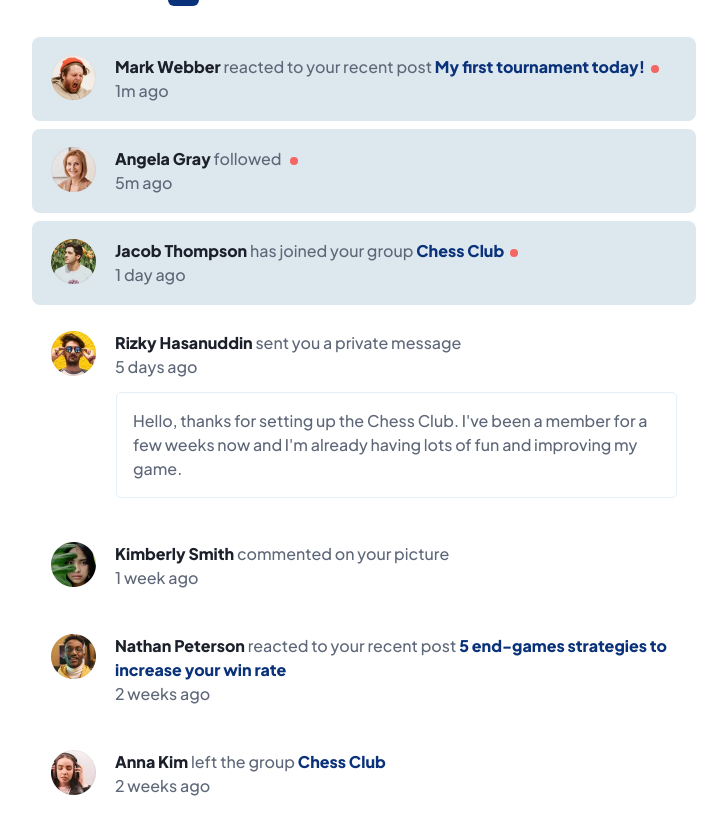
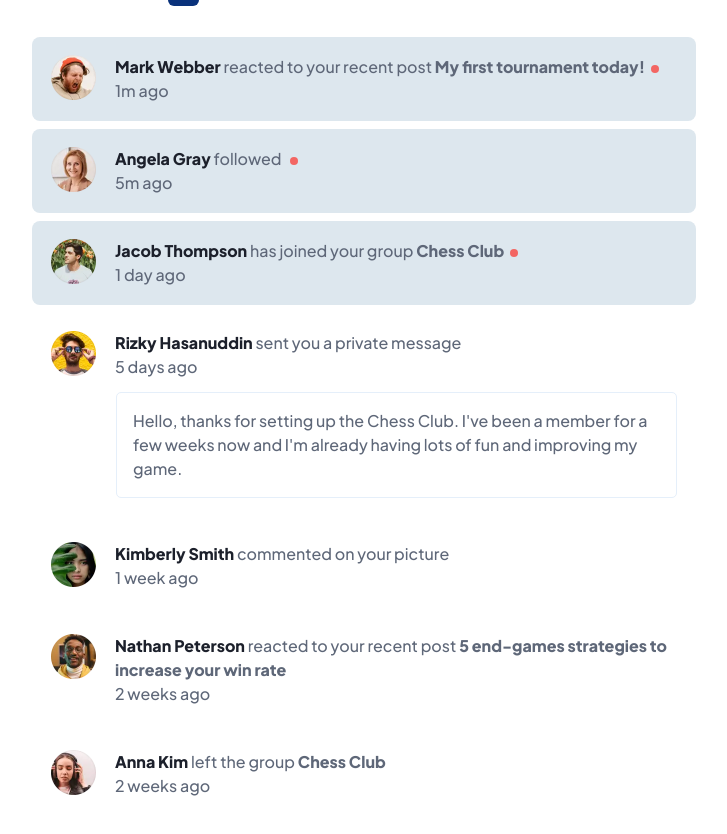
Before and after one commit to ortonb110/notification-page, a React (Create React App) app: page / in a window 1280 px wide. Shown: the top 834 px of the page, without its empty margins (276-1003 px from the left). Built offline with nearby package versions, Linux system fonts and the light colour scheme.

Commit message:
Notification Component Update

```diff
--- a/src/Components/Notification.jsx
+++ b/src/Components/Notification.jsx
@@ -4,7 +4,7 @@ export default function Notification(props) {
   //bg-lightGrayishBlue_2
   return (
     <Fragment>
-      <figure className={`${props.markedRead? "!bg-inherit" : ""} ${props.data.read? "!bg-inherit" : ""} bg-lightGrayishBlue_2 py-[1.8rem] px-[1.9rem] rounded-[8px] cursor-pointer mb-[0.8rem] items-center text-[1.4rem] md:text-[1.6rem] text-darkGrayishBlue`}>
+      <figure className={`${props.markedRead? "!bg-inherit" : ""} ${props.data.read? "!bg-inherit" : ""} tracking-normal bg-lightGrayishBlue_2 py-[1.8rem] px-[1.9rem] rounded-[8px]  mb-[0.8rem] items-center text-[1.4rem] md:text-[1.6rem] text-darkGrayishBlue`}>
         <figcaption className="flex">
         <img
           src={props.data.profilePic}
@@ -13,12 +13,12 @@ export default function Notification(props) {
         />
           <p>
             {" "}
-            <span className="font-bold text-veryDarkGrayishBlue  ">
+            <span className="font-bold text-veryDarkGrayishBlue cursor-pointer hover:text-blue ">
               {props.data.name}
             </span>{" "}
             <span>
               {props.data.message}{" "}
-              <a href="#" className="text-blue font-bold ">
+              <a href="#" className=" font-bold hover:text-blue">
                 {props.data.post}
               </a>
             </span>
```
